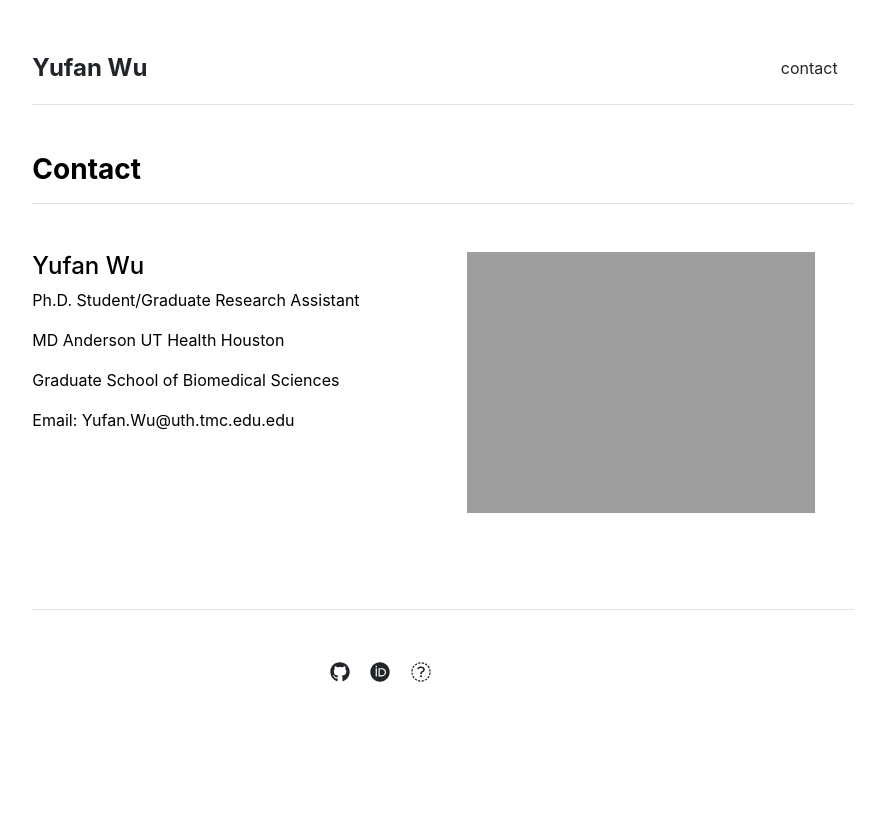
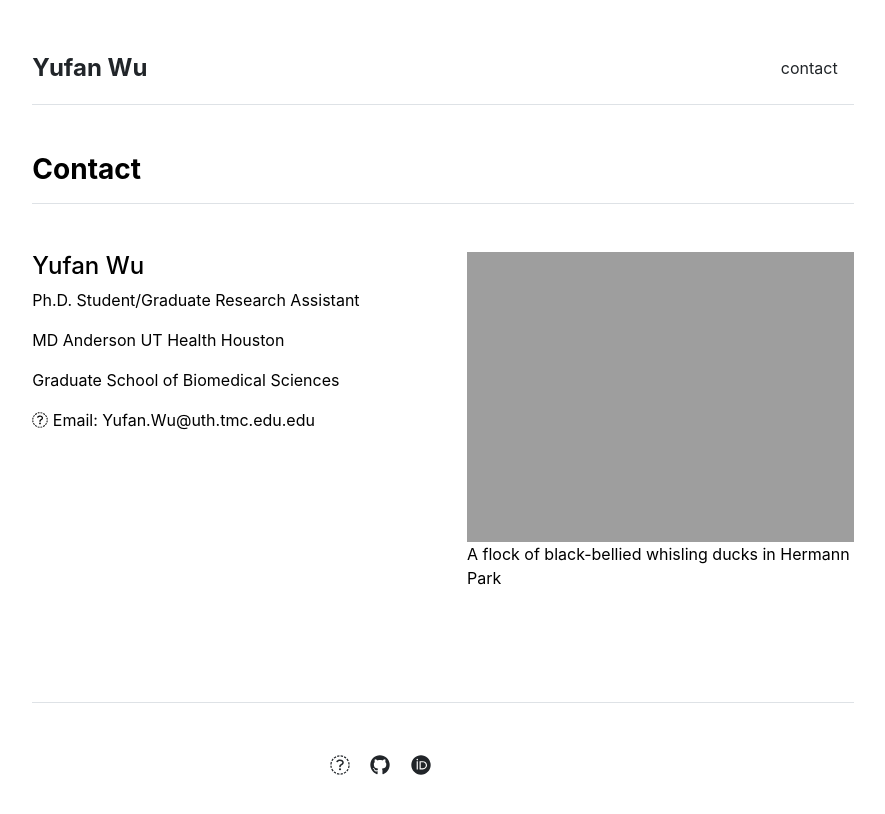
Before and after one commit to YufanWu147/YufanWu147.github.io, a Jekyll site: the page built from contact.md, in a window 1280 px wide. Shown: the top 814 px of the page, without its empty margins (197-1082 px from the left). Built offline with Jekyll 4.4.1, drawn with Linux system fonts in a browser that asks for light colours.

Commit message:
update contact page

```diff
--- a/_data/settings.yml
+++ b/_data/settings.yml
@@ -2,9 +2,9 @@ menu:
 - {name: 'contact', url: '/contact'}
 
 social:
+- {icon: 'mail', link: 'Yufan.Wu@uth.tmc.edu'}
 - {icon: 'github', link: 'https://github.com/YufanWu147'}
 - {icon: 'orcid', link: 'https://orcid.org/0000-0001-9277-2515'}
-- {icon: 'email', link: 'Yufan.Wu@uth.tmc.edu'}
 
 contacts:
 - {name: 'Yufan Wu', title: 'Ph.D. Student/Graduate Research Assistant', department: 'MD Anderson UT Health Houston', institution: 'Graduate School of Biomedical Sciences', email: 'Yufan.Wu@uth.tmc.edu.edu', image: 'assets/img/contact.jpg'}
--- a/_includes/contact.html
+++ b/_includes/contact.html
@@ -8,10 +8,11 @@
         <p>{{ contact.title }}</p>
         <p>{{ contact.department }}</p>
         <p>{{ contact.institution }}</p>
-        <p>Email: {{ contact.email }}</p>
+        <p><i class="fab fa-{{ item.icon }}"></i> Email: {{ contact.email }}</p>
       </div>
       <div class="col-md-6">
-        <img src="{{ site.github.url }}/{{ contact.image }}" alt="Contact" width="90%">
+        <img src="{{ site.github.url }}/{{ contact.image }}" alt="Contact" width="100%">
+        <p>A flock of black-bellied whisling ducks in Hermann Park</p>
       </div>
     </div>
     {% endfor %}
```
